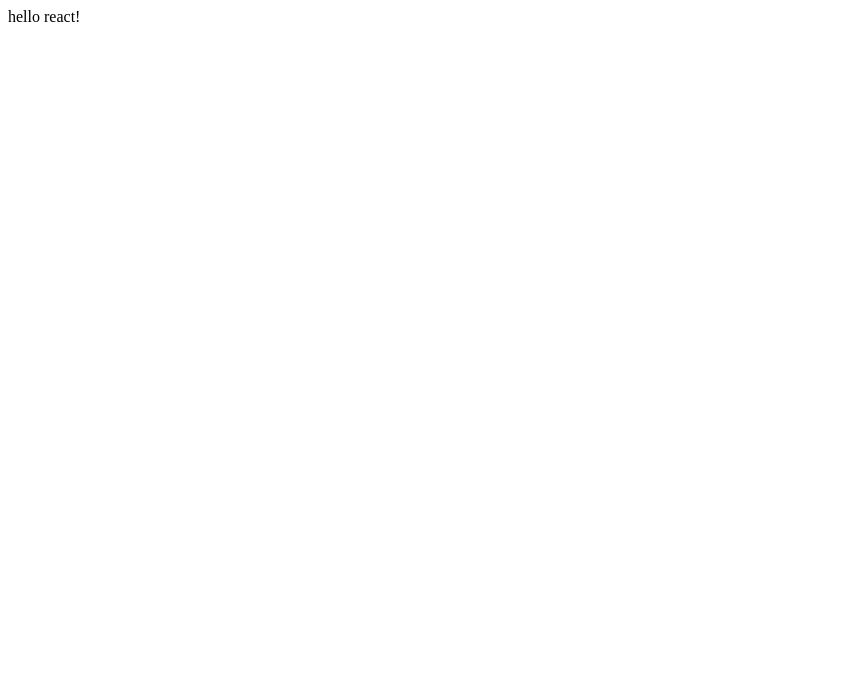
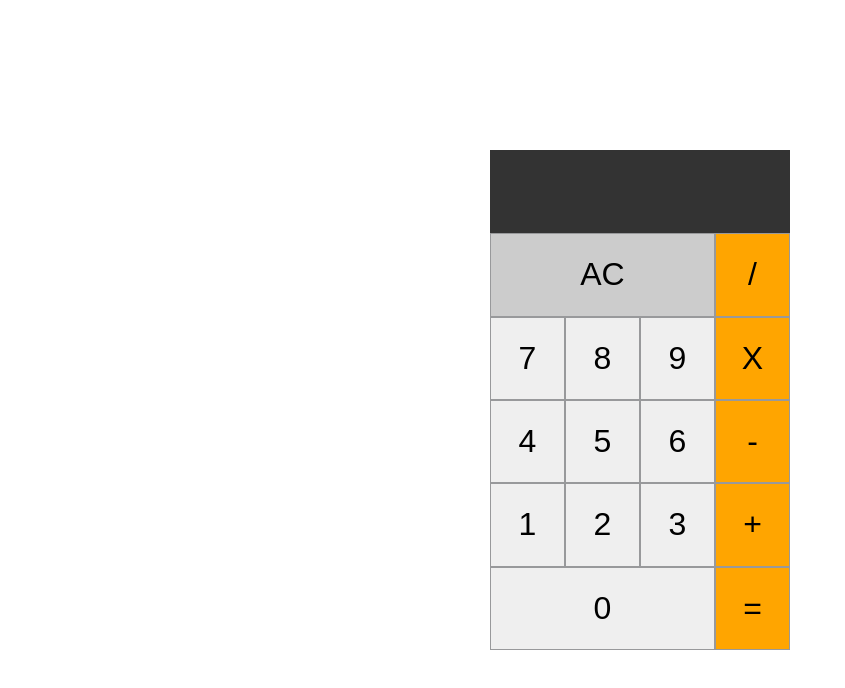
Before and after one commit to next-step/react-calculator, a React (Vite) app: page / in a window 1280 px wide. Shown: the top 688 px of the page, without its empty margins (0-845 px from the left). Built offline with nearby package versions, Linux system fonts and the light colour scheme; the HTML template or start-up script is replaced by a standard one.

Commit message:
design(Calculator): UI 작업

```diff
--- a/src/App.tsx
+++ b/src/App.tsx
@@ -1,5 +1,11 @@
+import { Calculator } from './components/Calculator'
+
 function App() {
-  return <div>hello react!</div>
+  return (
+    <div id="app">
+      <Calculator />
+    </div>
+  )
 }
 
 export default App
--- /dev/null
+++ b/src/components/Calculator/const.ts
@@ -0,0 +1,6 @@
+export const CALCULATOR_NUMBER_LIST = new Array(10)
+  .fill(null)
+  .map((_, i) => i)
+  .reverse()
+
+export const OPERATOR_LIST = ['/', 'X', '-', '+', '=']
--- /dev/null
+++ b/src/components/Calculator/index.tsx
@@ -0,0 +1,29 @@
+import '../../css/index.css'
+
+import { CALCULATOR_NUMBER_LIST, OPERATOR_LIST } from './const'
+
+export const Calculator = () => {
+  return (
+    <div className="calculator">
+      <h1 id="total"></h1>
+
+      <div className="digits">
+        {CALCULATOR_NUMBER_LIST.map((number) => (
+          <button key={number}>{number}</button>
+        ))}
+      </div>
+
+      <div className="modifiers subgrid">
+        <button className="modifier">AC</button>
+      </div>
+
+      <div className="operations subgrid">
+        {OPERATOR_LIST.map((operator) => (
+          <button className="operation" key={operator}>
+            {operator}
+          </button>
+        ))}
+      </div>
+    </div>
+  )
+}
```
